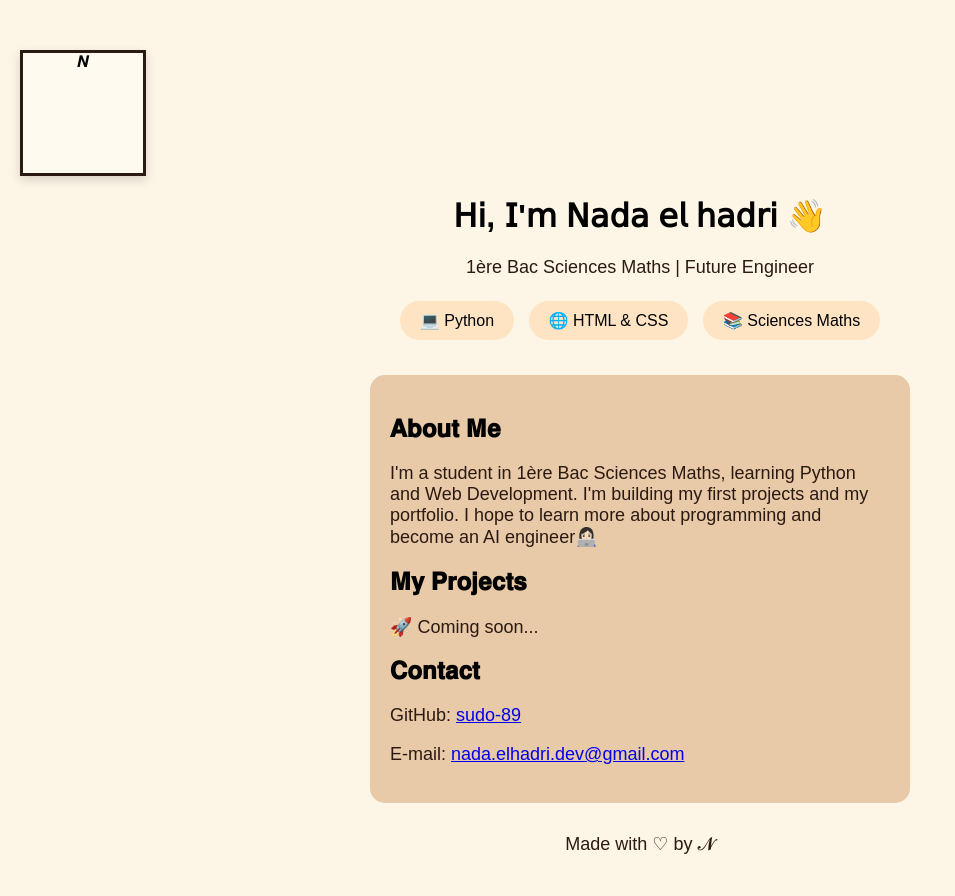
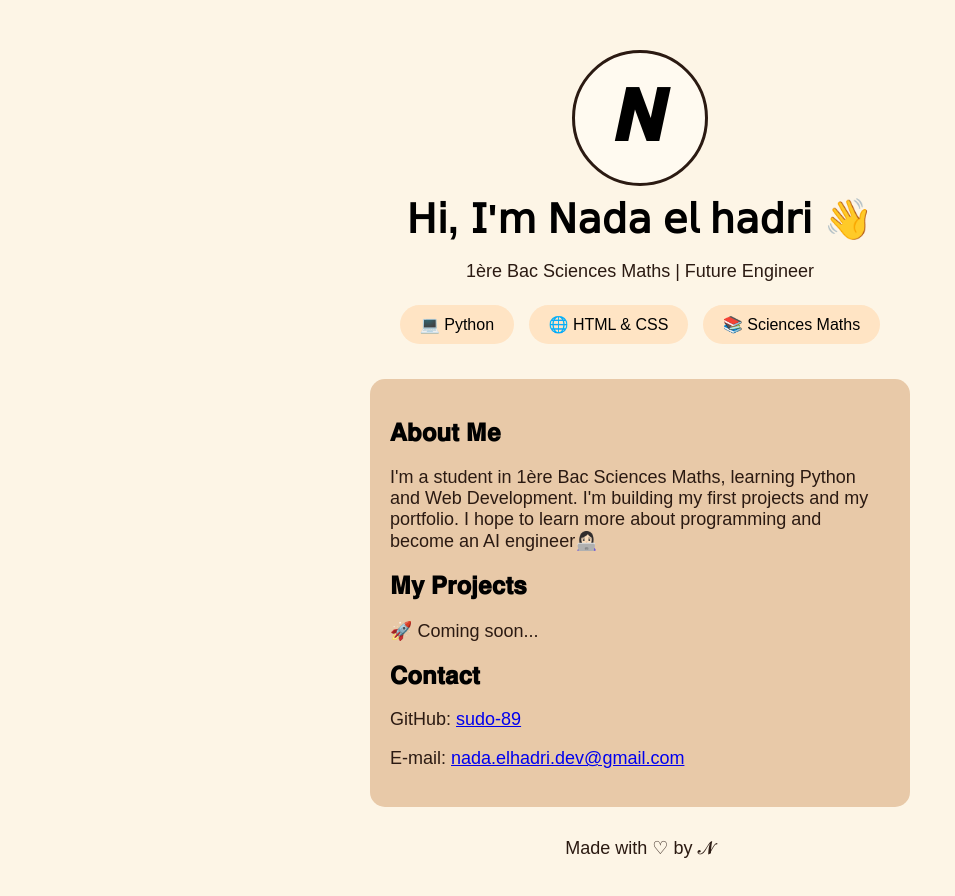
Before and after one commit to sudo-89/Portofilio, a plain HTML site: page index.html in a window 1280 px wide. Shown: the whole page, without its empty margins (0-955 px from the left). Drawn offline with Linux system fonts and the light colour scheme.

Commit message:
Update index.html

```diff
--- a/index.html
+++ b/index.html
@@ -6,10 +6,19 @@
 <title>N | Portofolio</title>
 <style>
   body { background:#FDF5E6 ; color: #1AOFOA; font-family: Arial; text-align: center; padding: 50px 20px; margin: 0; }
-  .avatar { width: 120px; height: 120px; background: #FFFAF0;
-border: 3px solid #2B1A12;
-  box-shadow: 0 4px 10px rgba(0,0,0,0.15);
-} border-radius: 50%; display: flex; align-items: center; justify-content: center; font-size: 70px; font-weight: bold; margin: 0 auto 20px; border: 3px solid white; }
+  .avatar {
+  width: 130px;
+  height: 130px;
+  background: #FFFAF0;
+  border: 3px solid #2B1A12;
+  border-radius: 50%;
+  display: flex;
+  align-items: center;
+  justify-content: center;
+  margin: 0 auto;
+  font-size: 70px;
+  font-weight: bold;
+}
   h1 { font-size: 40px; margin: 10px 0; }
   p { color: #2B1A12; font-size: 18px; }
   .badge { background: #FFE4C4; padding: 10px 20px; border-radius: 20px; display: inline-block; margin: 5px; }
```
